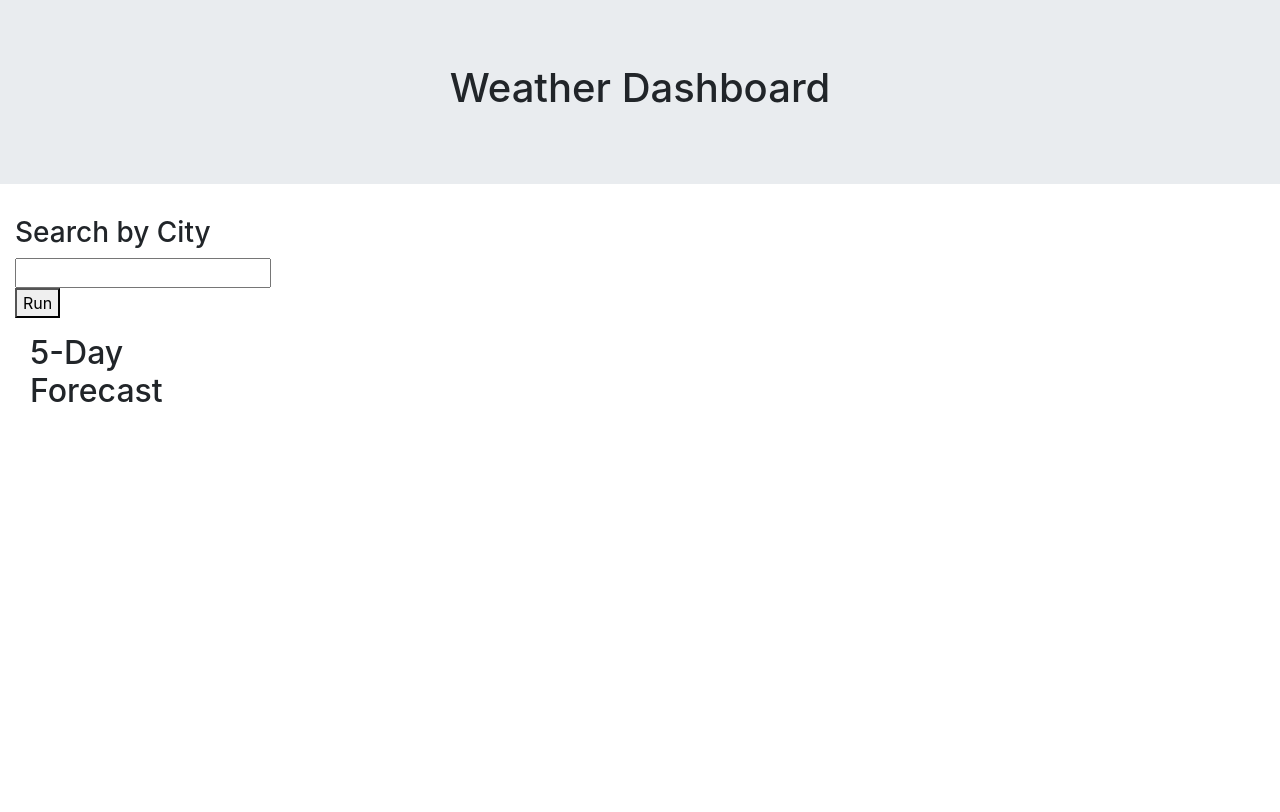
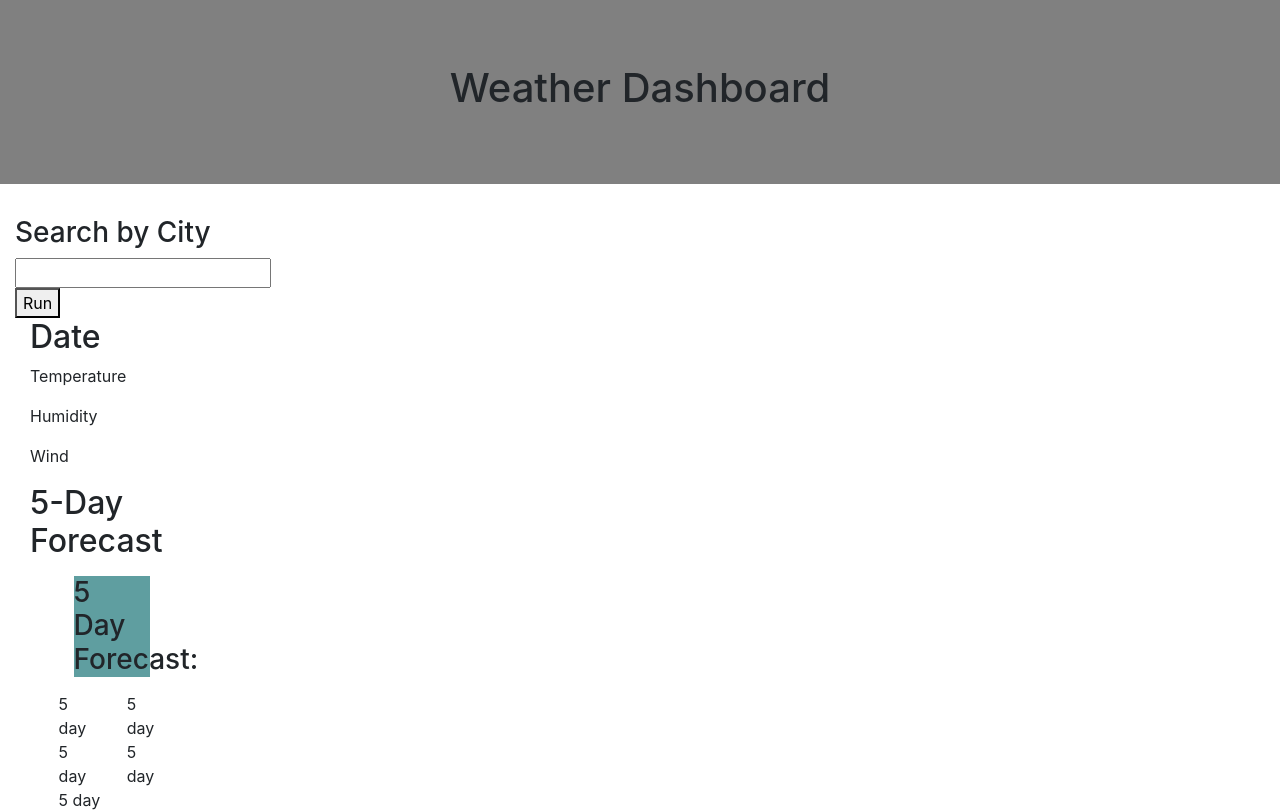
Before and after one commit to pdeininger/New-Weather-Dashboard, a plain HTML site: page index3.html in a window 1280 px wide. Drawn offline with nearby package versions, Linux system fonts and the light colour scheme.

Commit message:
updates to APIs

```diff
--- a/Assets/css/style.css
+++ b/Assets/css/style.css
@@ -0,0 +1,10 @@
+.jumbotron {
+    text-align: center;
+    background-color: grey;
+}
+
+#fiveDay{
+    background-color: cadetblue;
+    margin:  15px;
+    border: 15px;
+}
--- a/index3.html
+++ b/index3.html
@@ -41,10 +41,10 @@
             <div class="col-md-8" id="weatherDisplay">
               <div class="row">
                 <div class="col currentInfo">
-                  <h2 id="cityAndDate"></h2>
-                  <p id="currentTemp"></p>
-                  <p id="currentHumidity"></p>
-                  <p id="currentWind"></p>
+                  <h2 id="cityDate">Date</h2>
+                  <p id="currentTemp">Temperature</p>
+                  <p id="currentHumidity">Humidity</p>
+                  <p id="currentWind">Wind</p>
                   <p id="uvIndex"></p>
                 </div>
               </div>
@@ -52,6 +52,17 @@
                 <div class="col">
                   <h2>5-Day Forecast</h2>
                   <div id="fiveDay"></div>
+                  <div class="col-md-8 float-right top"></div>
+                  <div class="col-md-10 container-fluid">
+                      <h3 id="fiveDay">5 Day Forecast:</h3>
+                      <div class="row">
+                      <div class="col-sm small-box">5 day</div>
+                      <div class="col-sm small-box">5 day</div>
+                      <div class="col-sm small-box">5 day</div>
+                      <div class="col-sm small-box">5 day</div>
+                      <div class="col-sm small-box">5 day</div>
+                    </div>
+
                 </div>
               </div>
             </div>
```
Also changed, not shown: Assets/javascript/weatherdash.js (+59 -20 lines), 1 other file.
